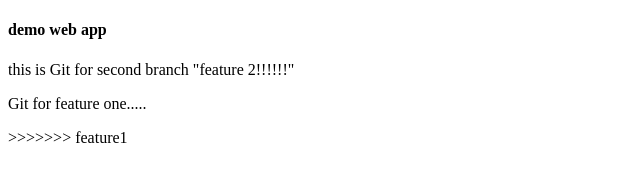
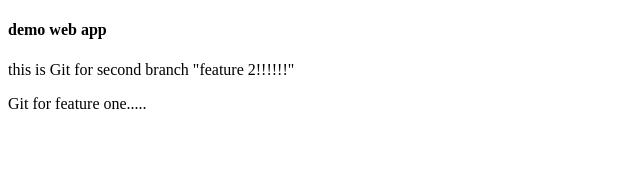
Before and after one commit to FrancisObinne/demo_web_app, a plain HTML site: page index.html in a window 1280 px wide. Shown: the whole page, without its empty margins (0-640 px from the left). Drawn offline with Linux system fonts and the light colour scheme.

Commit message:
removed unwanted characters

```diff
--- a/index.html
+++ b/index.html
@@ -9,6 +9,5 @@
     <h4>demo web app</h4>
     <p>this is Git for second branch "feature 2!!!!!!"</p>
     <p>Git for feature one.....</p>
->>>>>>> feature1
 </body>
 </html>
```
